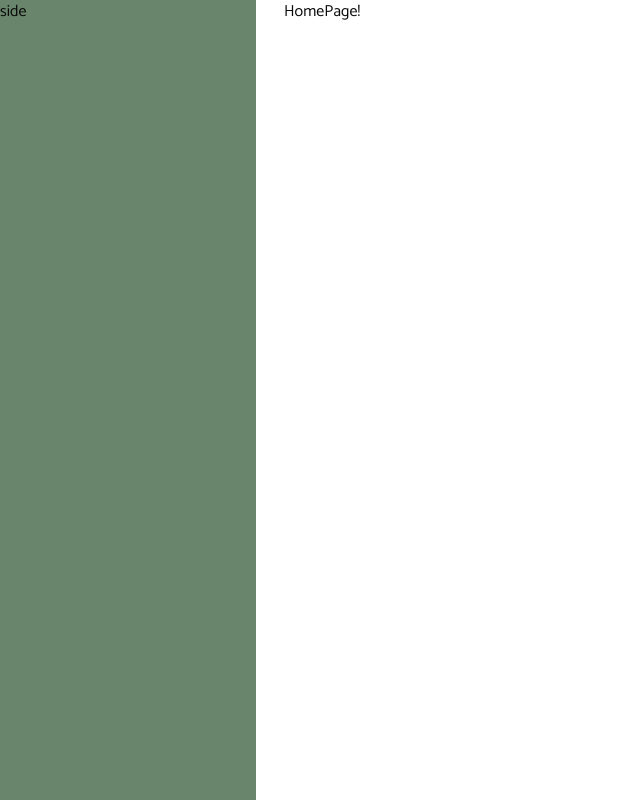
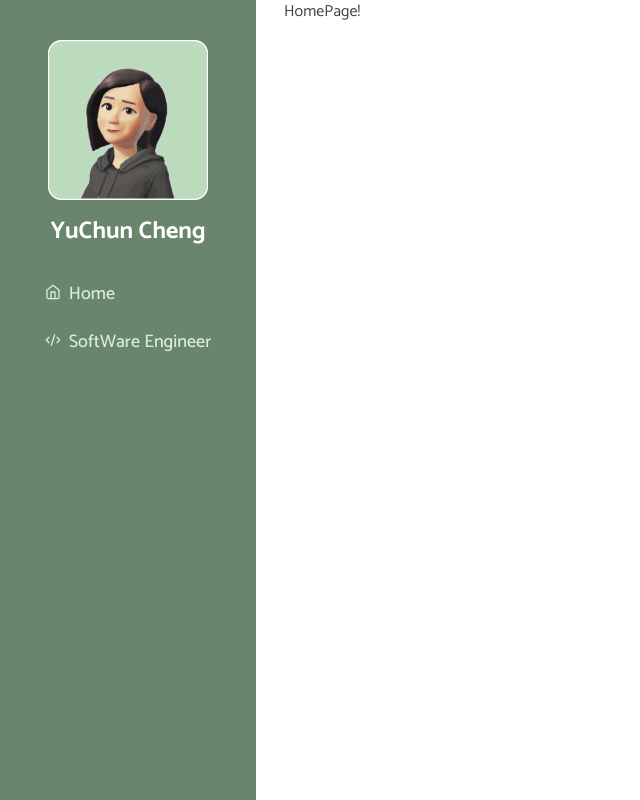
Before and after one commit to athenacheng15/yu-dashboard, a Next.js app: page / in a window 1280 px wide. Shown: the whole page, without its empty margins (0-640 px from the left). Built offline with nearby package versions, Linux system fonts and the light colour scheme.

Commit message:
feat : avatar and channel btn in side bar

```diff
--- /dev/null
+++ b/app/(dashboard)/_components/channel.tsx
@@ -0,0 +1,31 @@
+'use client';
+
+import { Button } from '@/components/ui/button';
+import { Code2, Home } from 'lucide-react';
+import { cn } from '@/lib/utils';
+
+export const ChannelBtn = () => {
+    const channelInfo = [
+        { title: 'Home', icon: <Home className="w-4" /> },
+        {
+            title: 'SoftWare Engineer',
+            icon: <Code2 className="w-4" />,
+        },
+    ];
+    return (
+        <div className="w-full space-y-2">
+            {channelInfo.map(item => (
+                <Button
+                    key={item.title}
+                    className="group flex w-full items-center justify-start space-x-2 text-lg"
+                    variant="main"
+                >
+                    <div className="group-hover:text-main-dark-green">
+                        {item.icon}
+                    </div>
+                    <p className="mt-1">{item.title}</p>
+                </Button>
+            ))}
+        </div>
+    );
+};
--- a/app/(dashboard)/_components/sidebar.tsx
+++ b/app/(dashboard)/_components/sidebar.tsx
@@ -1,5 +1,22 @@
 'use client';
 
+import Image from 'next/image';
+
+import { ChannelBtn } from './channel';
+
 export const Sidebar = () => {
-    return <div className="h-full w-full bg-main-green"> side </div>;
+    return (
+        <div className="flex h-full w-full flex-col items-center bg-main-green px-4 py-10">
+            <Image
+                src="/avatar-tw.svg"
+                alt="avatar-tw"
+                height={160}
+                width={160}
+            />
+            <p className="text-white mt-4 text-2xl font-bold">YuChun Cheng</p>
+            <div className="mt-6">
+                <ChannelBtn />
+            </div>
+        </div>
+    );
 };
--- /dev/null
+++ b/components/ui/accordion.tsx
@@ -0,0 +1,58 @@
+"use client"
+
+import * as React from "react"
+import * as AccordionPrimitive from "@radix-ui/react-accordion"
+import { ChevronDown } from "lucide-react"
+
+import { cn } from "@/lib/utils"
+
+const Accordion = AccordionPrimitive.Root
+
+const AccordionItem = React.forwardRef<
+  React.ElementRef<typeof AccordionPrimitive.Item>,
+  React.ComponentPropsWithoutRef<typeof AccordionPrimitive.Item>
+>(({ className, ...props }, ref) => (
+  <AccordionPrimitive.Item
+    ref={ref}
+    className={cn("border-b", className)}
+    {...props}
+  />
+))
+AccordionItem.displayName = "AccordionItem"
+
+const AccordionTrigger = React.forwardRef<
+  React.ElementRef<typeof AccordionPrimitive.Trigger>,
+  React.ComponentPropsWithoutRef<typeof AccordionPrimitive.Trigger>
+>(({ className, children, ...props }, ref) => (
+  <AccordionPrimitive.Header className="flex">
+    <AccordionPrimitive.Trigger
+      ref={ref}
+      className={cn(
+        "flex flex-1 items-center justify-between py-4 font-medium transition-all hover:underline [&[data-state=open]>svg]:rotate-180",
+        className
+      )}
+      {...props}
+    >
+      {children}
+      <ChevronDown className="h-4 w-4 shrink-0 transition-transform duration-200" />
+    </AccordionPrimitive.Trigger>
+  </AccordionPrimitive.Header>
+))
+AccordionTrigger.displayName = AccordionPrimitive.Trigger.displayName
+
+const AccordionContent = React.forwardRef<
+  React.ElementRef<typeof AccordionPrimitive.Content>,
+  React.ComponentPropsWithoutRef<typeof AccordionPrimitive.Content>
+>(({ className, children, ...props }, ref) => (
+  <AccordionPrimitive.Content
+    ref={ref}
+    className="overflow-hidden text-sm transition-all data-[state=closed]:animate-accordion-up data-[state=open]:animate-accordion-down"
+    {...props}
+  >
+    <div className={cn("pb-4 pt-0", className)}>{children}</div>
+  </AccordionPrimitive.Content>
+))
+
+AccordionContent.displayName = AccordionPrimitive.Content.displayName
+
+export { Accordion, AccordionItem, AccordionTrigger, AccordionContent }
--- /dev/null
+++ b/components/ui/button.tsx
@@ -0,0 +1,58 @@
+import * as React from 'react';
+import { Slot } from '@radix-ui/react-slot';
+import { cva, type VariantProps } from 'class-variance-authority';
+
+import { cn } from '@/lib/utils';
+
+const buttonVariants = cva(
+    'inline-flex items-center justify-center whitespace-nowrap rounded-md text-sm font-medium ring-offset-background transition-colors focus-visible:outline-none focus-visible:ring-2 focus-visible:ring-ring focus-visible:ring-offset-2 disabled:pointer-events-none disabled:opacity-50',
+    {
+        variants: {
+            variant: {
+                default:
+                    'bg-primary text-primary-foreground hover:bg-primary/90',
+                destructive:
+                    'bg-destructive text-destructive-foreground hover:bg-destructive/90',
+                outline:
+                    'border border-input bg-background hover:bg-accent hover:text-accent-foreground',
+                secondary:
+                    'bg-secondary text-secondary-foreground hover:bg-secondary/80',
+                ghost: 'hover:bg-accent hover:text-accent-foreground',
+                link: 'text-primary underline-offset-4 hover:underline',
+                main: 'bg-main-green text-main-light-green hover:bg-main-hover-green hover:text-white',
+            },
+            size: {
+                default: 'h-10 px-4 py-2',
+                sm: 'h-9 rounded-md px-3',
+                lg: 'h-11 rounded-md px-8',
+                icon: 'h-10 w-10',
+            },
+        },
+        defaultVariants: {
+            variant: 'default',
+            size: 'default',
+        },
+    },
+);
+
+export interface ButtonProps
+    extends React.ButtonHTMLAttributes<HTMLButtonElement>,
+        VariantProps<typeof buttonVariants> {
+    asChild?: boolean;
+}
+
+const Button = React.forwardRef<HTMLButtonElement, ButtonProps>(
+    ({ className, variant, size, asChild = false, ...props }, ref) => {
+        const Comp = asChild ? Slot : 'button';
+        return (
+            <Comp
+                className={cn(buttonVariants({ variant, size, className }))}
+                ref={ref}
+                {...props}
+            />
+        );
+    },
+);
+Button.displayName = 'Button';
+
+export { Button, buttonVariants };
--- a/package.json
+++ b/package.json
@@ -9,6 +9,8 @@
         "lint": "next lint"
     },
     "dependencies": {
+        "@radix-ui/react-accordion": "^1.1.2",
+        "@radix-ui/react-slot": "^1.0.2",
         "class-variance-authority": "^0.7.0",
         "clsx": "^2.1.0",
         "lucide-react": "^0.323.0",
--- a/tailwind.config.ts
+++ b/tailwind.config.ts
@@ -10,9 +10,6 @@
     ],
     prefix: '',
     theme: {
-        colors: {
-            'main-green': '#69866C',
-        },
         container: {
             center: true,
             padding: '2rem',
@@ -22,6 +19,10 @@
         },
         extend: {
             colors: {
+                'main-green': '#69866C',
+                'main-light-green': '#D9EDDB',
+                'main-dark-green': '#486449',
+                'main-hover-green': '#92AA94',
                 border: 'hsl(var(--border))',
                 input: 'hsl(var(--input))',
                 ring: 'hsl(var(--ring))',
```
Also changed, not shown: public/avatar-tw.svg (added), 1 other file (tests, documents, lock files or other folders).
